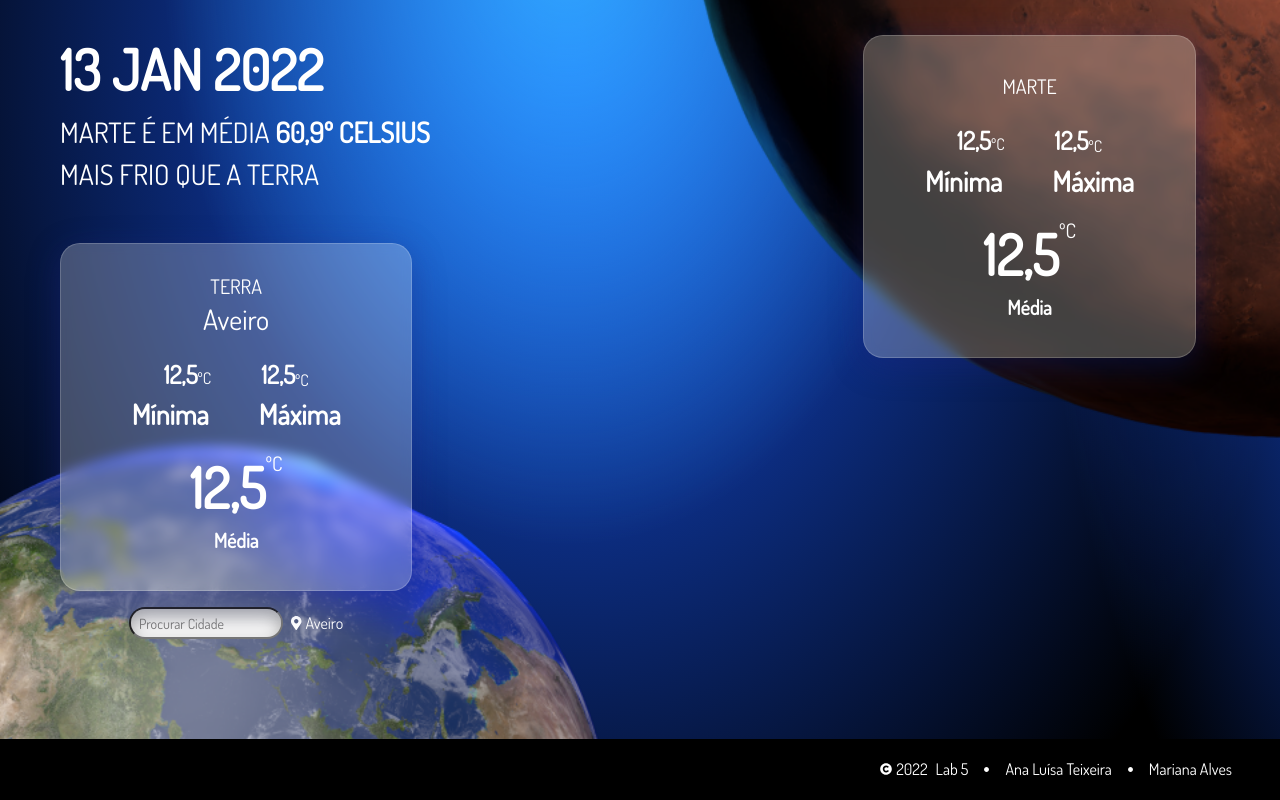
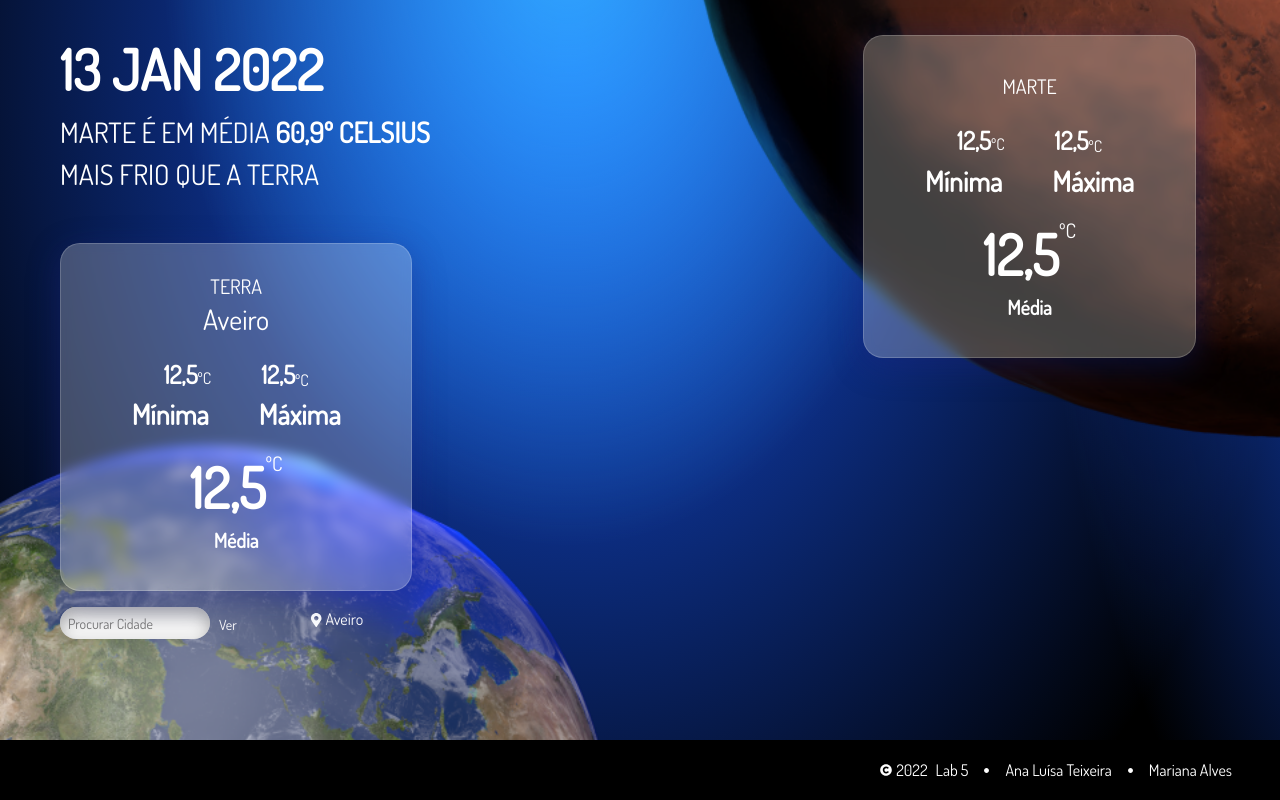
Before and after one commit to almt00/mars_lab, a React (Create React App) app: page / in a window 1280 px wide. Shown: the part 1957-2757 px from the top of the page. Built offline with nearby package versions, Linux system fonts and the light colour scheme.

Commit message:
botao search

```diff
--- a/src/components/Compare.js
+++ b/src/components/Compare.js
@@ -41,7 +41,7 @@ function Compare() {
               </h1>
               <h5 className='fw-bolder'>Média</h5>
             </div>
-            <div className='mt-3'>
+            <div className='mt-3 text-start'>
               <InputCity />
             </div>
           </div>
--- a/src/components/InputCity.js
+++ b/src/components/InputCity.js
@@ -4,7 +4,7 @@ import { FontAwesomeIcon } from "@fortawesome/react-fontawesome";
 export default function InputCity() {
   const [cities, setCities] = useState([]);
 
-  function fetchedData() {
+  useEffect(() => {
     fetch("citiesList.json", {
       headers: {
         "Content-Type": "application/json",
@@ -20,36 +20,60 @@ export default function InputCity() {
         setCities(myJson);
         console.log(cities);
       });
+  }, []);
+
+  function getValue() {
+    let Value = document.getElementById("inputCity").value;
+    if (!Value) return;
+    let id = document.querySelector('option[value="' + Value + '"]').id;
+    let option = document.createElement("option");
+    option.value = Value;
+    option.coord = id;
+    document.getElementById('showCidade').innerHTML=option.value;
+    console.log(option.value, option.coord);
   }
 
-  window.onload = function () {
-    fetchedData();
-  };
-
   return (
-    <>
+    <div className="row">
+      <div className="col-8">
         <input
           id="inputCity"
           list="cidades"
-        className="form-control-sm me-2"
+          className="form-control-sm border-0"
           type="text"
           placeholder="Procurar Cidade"
-      />
+        ></input>
+        <button
+          className="btn btn-sm text-white"
+          type="button"
+          onClick={() => getValue()}
+        >
+          Ver
+        </button>
         <datalist id="cidades">
           {cities.map((element, key) => {
             return (
               <option
                 key={key}
-              id={`${element.lat}, ${element.long}`}
-              value={`${element.city}, ${element.admin_name}`}
-            />
+                id={`${element.lat}, ${element.lng}`}
+                value={`${element.city}`}
+              >
+                {element.admin_name}
+              </option>
             );
           })}
-        <option value="default" />
         </datalist>
-      <FontAwesomeIcon icon="map-marker-alt" size="sm" className="me-1" />
-      <span>Aveiro</span>
+      </div>
+      <div className="col-4 ms-auto me-0">
+        <FontAwesomeIcon
+          className=" m-2"
+          icon="map-marker-alt"
+          size="sm"
+          className="me-1"
+        />
+        <span id="showCidade">Aveiro</span>
         {/* outro componente? */}
-    </>
+      </div>
+    </div>
   );
 }
```
Lines whose indentation alone changed are shown as unchanged.
